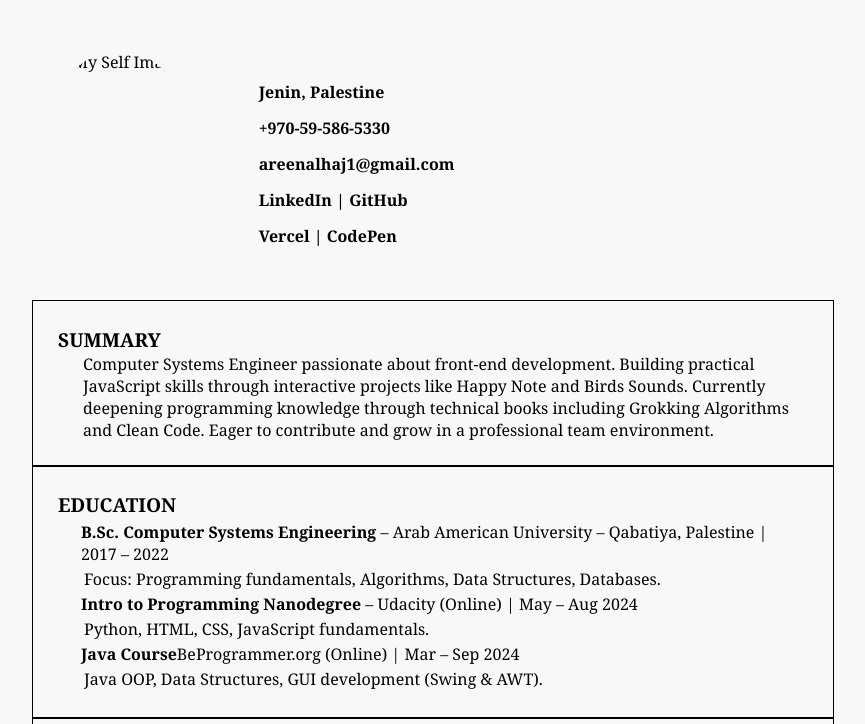
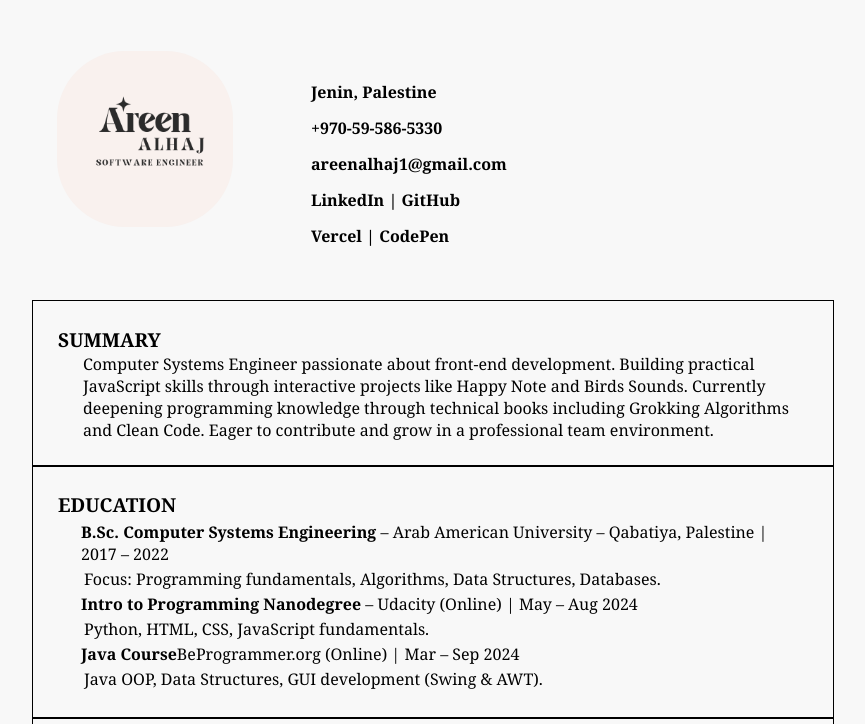
Before and after one commit to areenalhaj/My-Resume, a plain HTML site: page index.html in a window 1280 px wide. Shown: the part 76-800 px from the top of the page, without its empty margins (207-1072 px from the left). Drawn offline with Linux system fonts and the light colour scheme.

Commit message:
edit imagename

```diff
--- a/index.html
+++ b/index.html
@@ -11,7 +11,7 @@
 <body>
   <h1>My Name Is Areen Moamar Alhaj</h1>
   <div class="contact">
-    <img class="my-img" src="./assets/images/MyImage.jpg" alt="My Self Image" height="200" />
+    <img class="my-img" src="./assets/images/MyImage.png" alt="My Self Image" height="200" />
     <ul class="contact-links">
       <li>Jenin, Palestine</li>
       <li>+970-59-586-5330</li>
```
